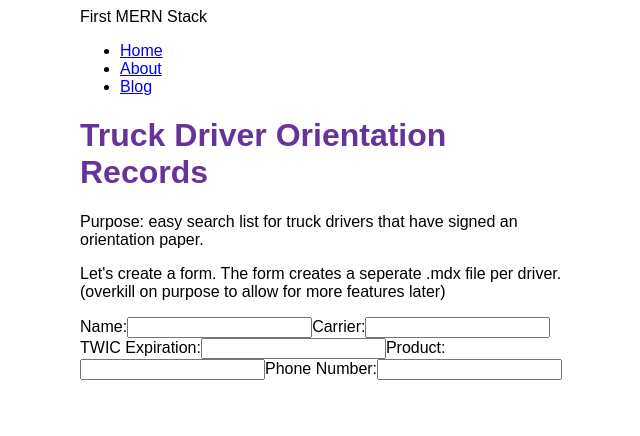
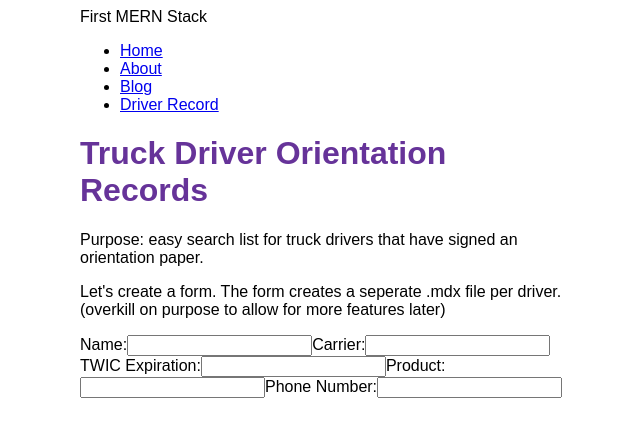
Before and after one commit to hambailey/first-mern-stack, a Gatsby site: page /BWCTruckDriverOrientationSavannahTerminalRecords in a window 1280 px wide. Shown: the whole page, without its empty margins (310-950 px from the left). Built offline with nearby package versions, Linux system fonts and the light colour scheme; Gatsby itself is replaced by a stand-in of ours.

Commit message:
Added DriverRecord to nav bar. Page does not register as an actual local website: error 404.

```diff
--- a/src/components/layout.js
+++ b/src/components/layout.js
@@ -40,6 +40,11 @@ const Layout = ({pageTitle, children}) => {
                             Blog
                         </Link>
                     </li>
+                    <li className={navLinkItem}>
+                        <Link to="/DriverRecord" className={navLinkText}>
+                            Driver Record
+                        </Link>
+                    </li>
                 </ul>
             </nav>
             <main>
```
Also changed, not shown: src/pages/BWCTruckDriverOrientationSavannahTerminalRecords/index.js (+4 -3 lines).
